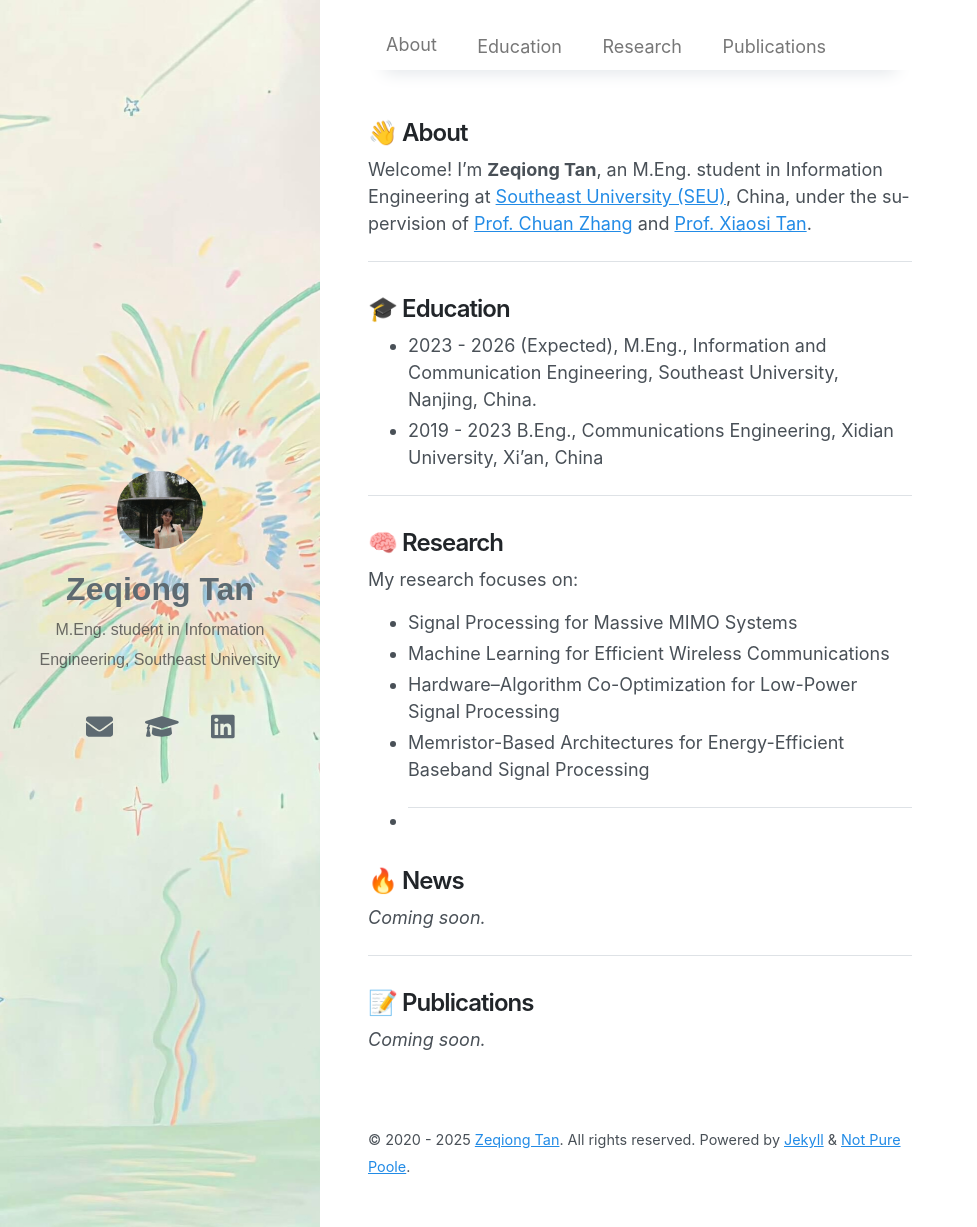
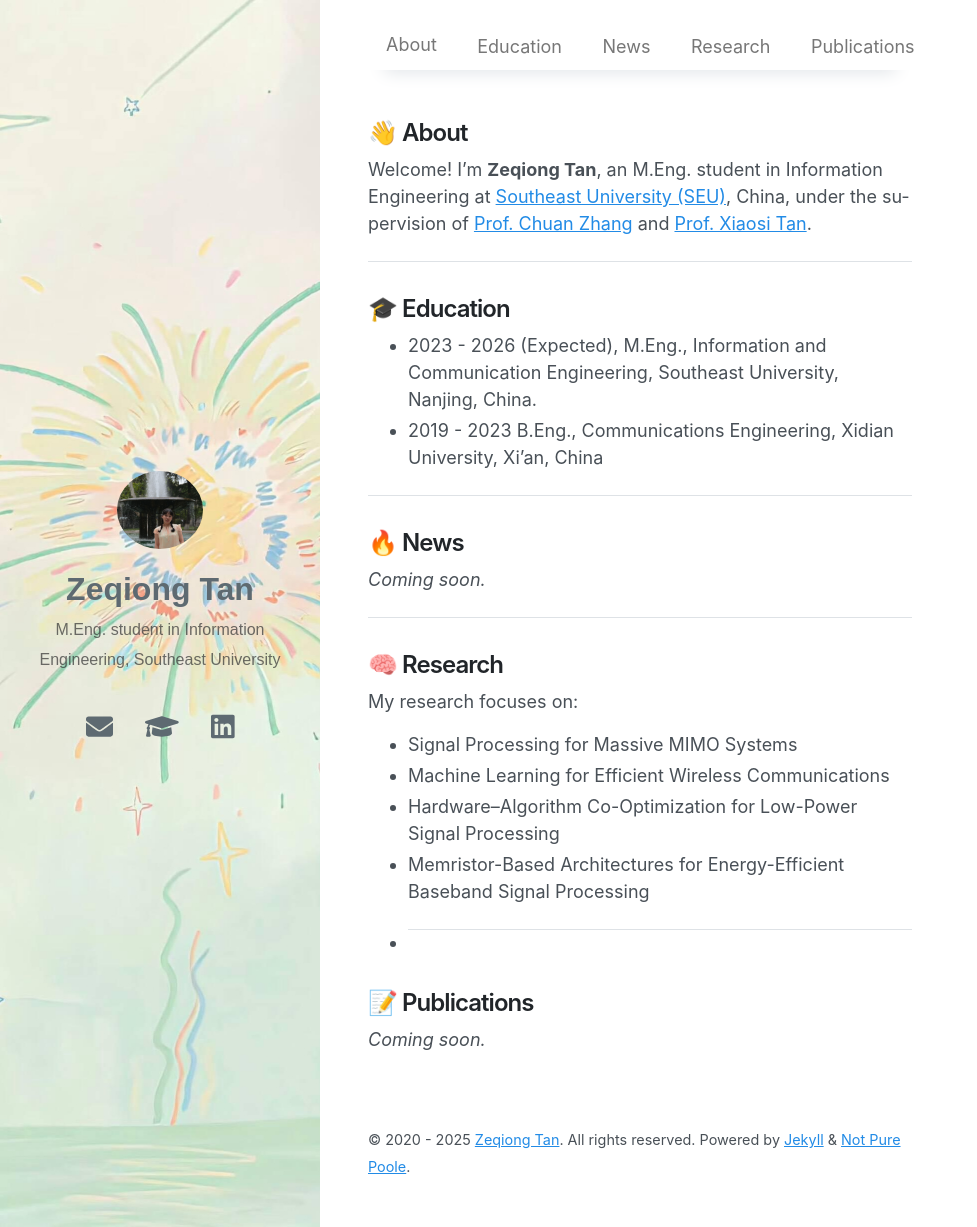
Before and after one commit to zqtann/zqtann.github.io, a Jekyll site: the page built from index.md, in a window 1280 px wide and 1227 px high. Shown: the whole window, without its empty margins (0-977 px from the left). Built offline with Jekyll 4.4.1, drawn with Linux system fonts in a browser that asks for light colours; nearby versions of some CDN libraries.

Commit message:
Update index.md

```diff
--- a/index.md
+++ b/index.md
@@ -8,6 +8,7 @@ title: ""
     <ul class="home-header-menu pure-menu-list">
       <li class="pure-menu-item"><a href="#about" class="pure-menu-link">About</a></li>
       <li class="pure-menu-item"><a href="#education" class="pure-menu-link">Education</a></li>
+      <li class="pure-menu-item"><a href="#news" class="pure-menu-link">News</a></li>
       <li class="pure-menu-item"><a href="#research" class="pure-menu-link">Research</a></li>
       <li class="pure-menu-item"><a href="#publications" class="pure-menu-link">Publications</a></li>
     </ul>
@@ -28,6 +29,12 @@ Welcome! I’m **Zeqiong Tan**, an M.Eng. student in Information Engineering at
 
 ---
 
+## 🔥 News {#news}
+
+_Coming soon._
+
+---
+
 ## 🧠 Research {#research}
 
 My research focuses on:
```
Also changed, not shown: other parts of index.md (+0 -6 lines).
